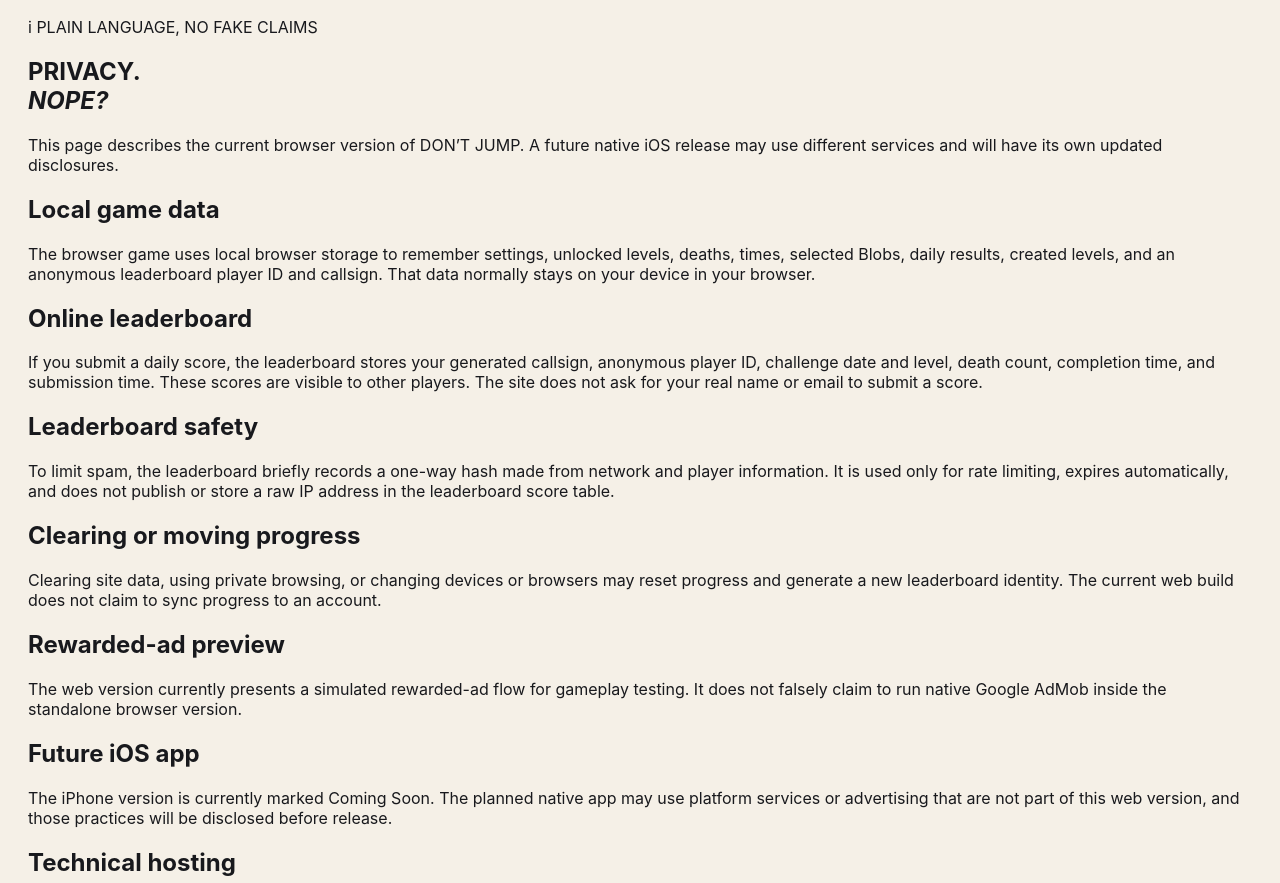
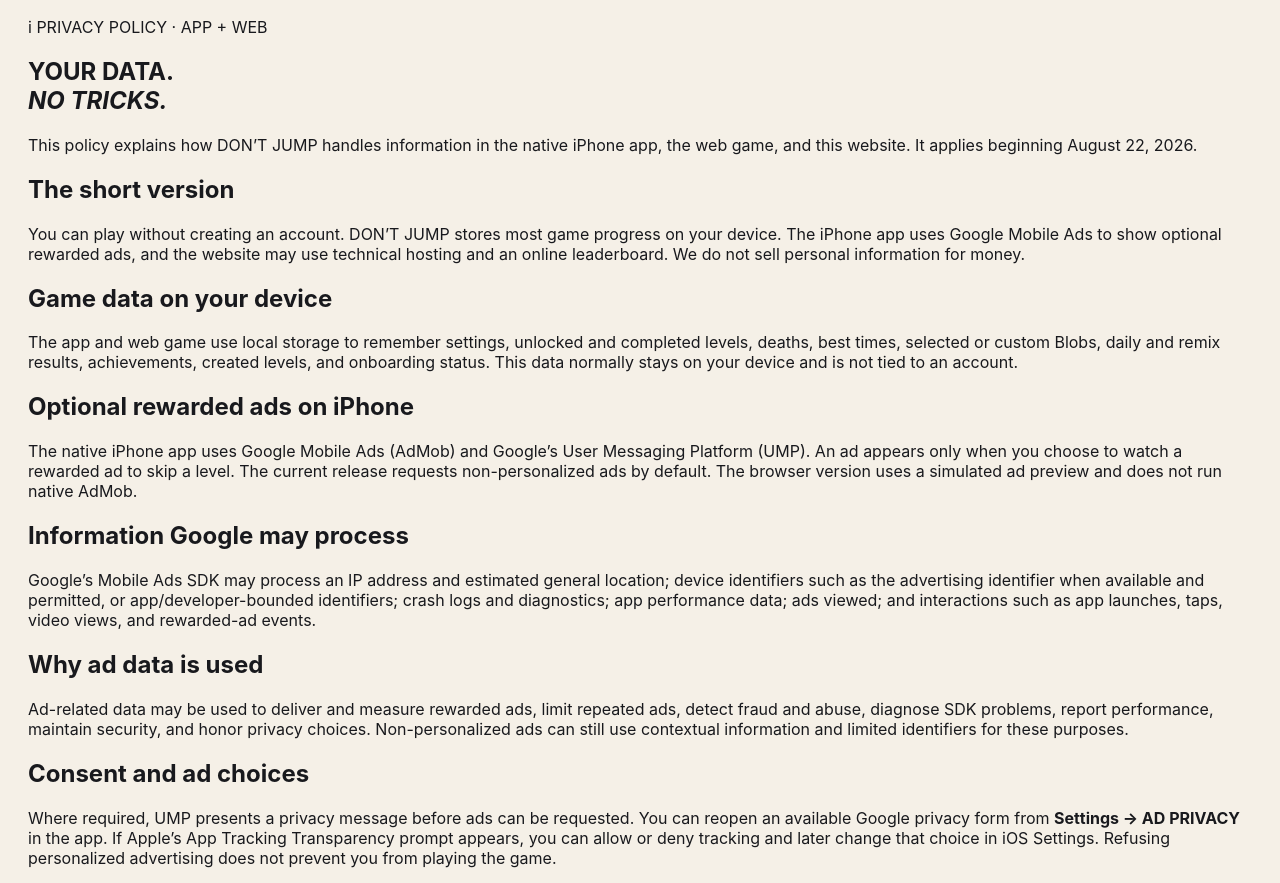
Before and after one commit to Eric3uy51752i6/dont-jump, a website: page privacy.html in a window 1280 px wide. Shown: the part 69-952 px from the top of the page. Drawn offline with Linux system fonts and the light colour scheme.

Commit message:
Prepare privacy.html for iOS release

```diff
--- a/privacy.html
+++ b/privacy.html
@@ -5,8 +5,8 @@
   <meta name="viewport" content="width=device-width,initial-scale=1,viewport-fit=cover">
   <meta name="theme-color" content="#f3efe5">
   <title>Privacy — DON’T JUMP</title>
-  <meta name="description" content="Privacy information for the DON’T JUMP web game.">
-  <link rel="canonical" href="https://eric3uy51752i6.github.io/dont-jump/privacy.html">
+  <meta name="description" content="Privacy policy for the DON’T JUMP iPhone app and web game.">
+  <link rel="canonical" href="https://playdontjump.com/privacy.html">
   <link rel="icon" href="assets/icons/favicon.svg" type="image/svg+xml">
   <link rel="apple-touch-icon" href="assets/icons/apple-touch-icon.png">
   <link rel="stylesheet" href="assets/css/site.css?v=11">
@@ -20,43 +20,71 @@
     </nav>
   </header>
   <main id="main" class="info-main shell">
-    <div class="section-label"><span>i</span> PLAIN LANGUAGE, NO FAKE CLAIMS</div>
+    <div class="section-label"><span>i</span> PRIVACY POLICY · APP + WEB</div>
     <section class="info-hero" aria-labelledby="page-title">
-      <h1 id="page-title">PRIVACY.<br><em>NOPE?</em></h1>
-      <p>This page describes the current browser version of DON’T JUMP. A future native iOS release may use different services and will have its own updated disclosures.</p>
+      <h1 id="page-title">YOUR DATA.<br><em>NO TRICKS.</em></h1>
+      <p>This policy explains how DON’T JUMP handles information in the native iPhone app, the web game, and this website. It applies beginning August 22, 2026.</p>
     </section>
     <div class="info-grid">
       <section class="info-block">
-        <h2>Local game data</h2>
-        <p>The browser game uses local browser storage to remember settings, unlocked levels, deaths, times, selected Blobs, daily results, created levels, and an anonymous leaderboard player ID and callsign. That data normally stays on your device in your browser.</p>
+        <h2>The short version</h2>
+        <p>You can play without creating an account. DON’T JUMP stores most game progress on your device. The iPhone app uses Google Mobile Ads to show optional rewarded ads, and the website may use technical hosting and an online leaderboard. We do not sell personal information for money.</p>
+      </section>
+      <section class="info-block">
+        <h2>Game data on your device</h2>
+        <p>The app and web game use local storage to remember settings, unlocked and completed levels, deaths, best times, selected or custom Blobs, daily and remix results, achievements, created levels, and onboarding status. This data normally stays on your device and is not tied to an account.</p>
+      </section>
+      <section class="info-block">
+        <h2>Optional rewarded ads on iPhone</h2>
+        <p>The native iPhone app uses Google Mobile Ads (AdMob) and Google’s User Messaging Platform (UMP). An ad appears only when you choose to watch a rewarded ad to skip a level. The current release requests non-personalized ads by default. The browser version uses a simulated ad preview and does not run native AdMob.</p>
+      </section>
+      <section class="info-block">
+        <h2>Information Google may process</h2>
+        <p>Google’s Mobile Ads SDK may process an IP address and estimated general location; device identifiers such as the advertising identifier when available and permitted, or app/developer-bounded identifiers; crash logs and diagnostics; app performance data; ads viewed; and interactions such as app launches, taps, video views, and rewarded-ad events.</p>
+      </section>
+      <section class="info-block">
+        <h2>Why ad data is used</h2>
+        <p>Ad-related data may be used to deliver and measure rewarded ads, limit repeated ads, detect fraud and abuse, diagnose SDK problems, report performance, maintain security, and honor privacy choices. Non-personalized ads can still use contextual information and limited identifiers for these purposes.</p>
+      </section>
+      <section class="info-block">
+        <h2>Consent and ad choices</h2>
+        <p>Where required, UMP presents a privacy message before ads can be requested. You can reopen an available Google privacy form from <strong>Settings → AD PRIVACY</strong> in the app. If Apple’s App Tracking Transparency prompt appears, you can allow or deny tracking and later change that choice in iOS Settings. Refusing personalized advertising does not prevent you from playing the game.</p>
       </section>
       <section class="info-block">
         <h2>Online leaderboard</h2>
-        <p>If you submit a daily score, the leaderboard stores your generated callsign, anonymous player ID, challenge date and level, death count, completion time, and submission time. These scores are visible to other players. The site does not ask for your real name or email to submit a score.</p>
+        <p>If the online leaderboard is enabled and you submit a score, it stores a generated callsign, anonymous player ID, challenge date and level, death count, completion time, and submission time. Scores and callsigns may be public. The leaderboard does not require your real name or email. A temporary one-way network/player hash may be used for rate limiting and abuse prevention; raw IP addresses are not published in the score table.</p>
       </section>
       <section class="info-block">
-        <h2>Leaderboard safety</h2>
-        <p>To limit spam, the leaderboard briefly records a one-way hash made from network and player information. It is used only for rate limiting, expires automatically, and does not publish or store a raw IP address in the leaderboard score table.</p>
+        <h2>Website and hosting data</h2>
+        <p>The site is hosted on GitHub Pages, and leaderboard services may run on Cloudflare. Those providers may receive connection details such as IP address, browser or device information, requested pages, timestamps, and security logs to deliver the service and prevent abuse. The website does not use native AdMob.</p>
       </section>
       <section class="info-block">
-        <h2>Clearing or moving progress</h2>
-        <p>Clearing site data, using private browsing, or changing devices or browsers may reset progress and generate a new leaderboard identity. The current web build does not claim to sync progress to an account.</p>
+        <h2>Messages you send us</h2>
+        <p>If you email support, we receive the address and information you choose to include, such as your device, iOS version, app version, level, or screenshots. We use it to answer you, troubleshoot, protect the service, and keep records when reasonably necessary.</p>
       </section>
       <section class="info-block">
-        <h2>Rewarded-ad preview</h2>
-        <p>The web version currently presents a simulated rewarded-ad flow for gameplay testing. It does not falsely claim to run native Google AdMob inside the standalone browser version.</p>
+        <h2>Services involved</h2>
+        <p>Third-party services process data under their own terms and privacy policies: <a href="https://policies.google.com/privacy" rel="noopener noreferrer">Google</a> for ads and consent, <a href="https://docs.github.com/en/site-policy/privacy-policies/github-general-privacy-statement" rel="noopener noreferrer">GitHub</a> for website hosting, <a href="https://www.cloudflare.com/privacypolicy/" rel="noopener noreferrer">Cloudflare</a> for any online leaderboard, and Apple for iOS, App Store, and device services.</p>
       </section>
       <section class="info-block">
-        <h2>Future iOS app</h2>
-        <p>The iPhone version is currently marked Coming Soon. The planned native app may use platform services or advertising that are not part of this web version, and those practices will be disclosed before release.</p>
+        <h2>Retention and deletion</h2>
+        <p>Local progress remains until you clear website data, reset or delete the app’s data, or remove the app. Public leaderboard scores may remain while the leaderboard operates unless removed after a verified request; anti-abuse records expire or are removed when no longer needed. Support messages are retained only as reasonably needed for support, security, or legal obligations. Google and hosting providers set their own retention periods.</p>
       </section>
       <section class="info-block">
-        <h2>Technical hosting</h2>
-        <p>This site is hosted with GitHub Pages, and the online leaderboard is designed to run on Cloudflare. Those providers may process ordinary connection information needed to deliver the site and prevent abuse. Their own privacy materials govern that processing.</p>
+        <h2>Your privacy rights</h2>
+        <p>Depending on where you live, you may ask to access, correct, delete, or restrict certain personal information, or object to certain processing. Email us with enough detail to locate the information without sending sensitive documents. We may need to verify the request. You may also complain to your local privacy regulator.</p>
       </section>
       <section class="info-block">
-        <h2>Questions</h2>
-        <p>For privacy questions about DON’T JUMP, contact <a href="mailto:eric@teeter.com?subject=DON%E2%80%99T%20JUMP%20privacy">eric@teeter.com</a>.</p>
+        <h2>Children</h2>
+        <p>DON’T JUMP is a general-audience game and is not directed primarily to children under 13. We do not knowingly ask children for a real name, email address, or account. If you believe a child sent us personal information, contact us so we can review and remove it where appropriate.</p>
+      </section>
+      <section class="info-block">
+        <h2>Security and international use</h2>
+        <p>We use reasonable safeguards appropriate to this small game, but no online service is perfectly secure. Service providers may process information in the United States and other countries, subject to their legal safeguards.</p>
+      </section>
+      <section class="info-block">
+        <h2>Changes and contact</h2>
+        <p>We may update this policy when the app, website, or service providers change. The date below shows the latest revision. For questions, rights requests, or deletion requests, email <a href="mailto:eric@teeter.com?subject=DON%E2%80%99T%20JUMP%20privacy">eric@teeter.com</a>.</p>
       </section>
     </div>
     <p class="legal-meta">Last updated: August 22, 2026.</p>
```
